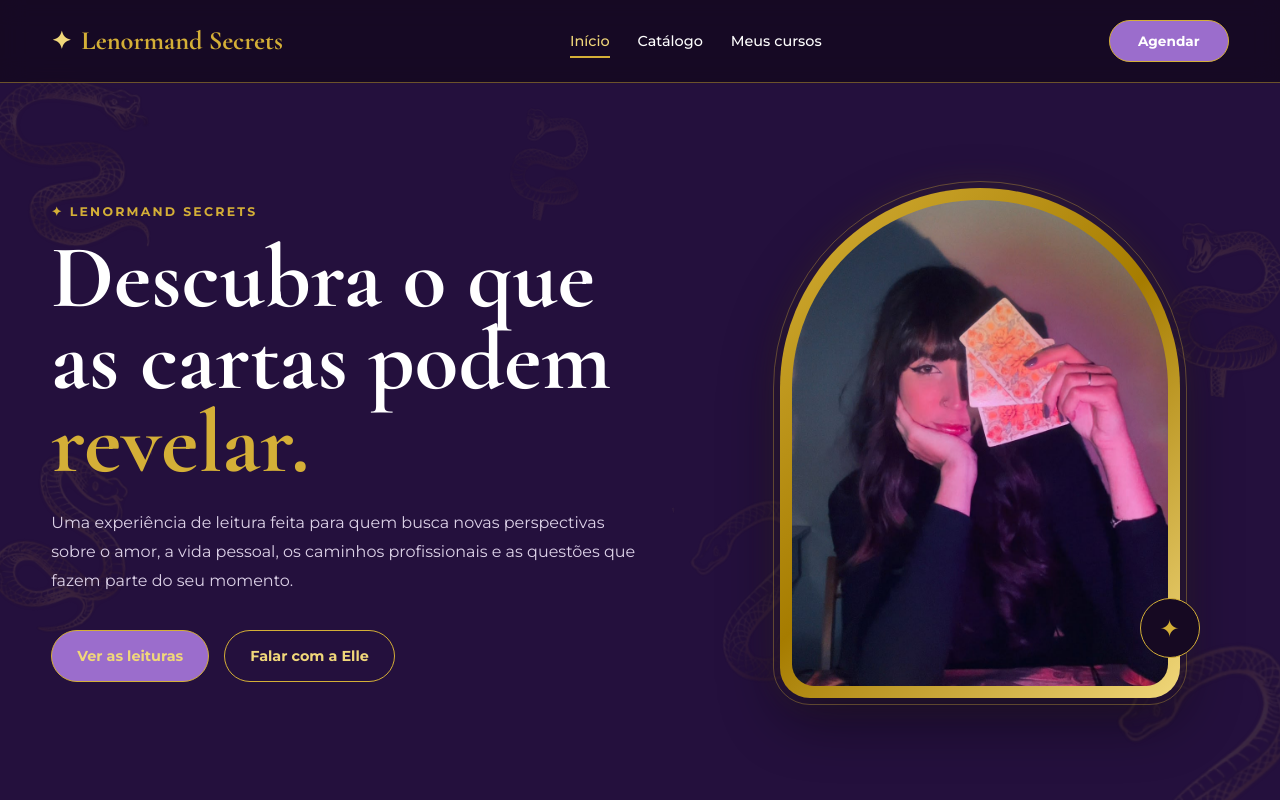
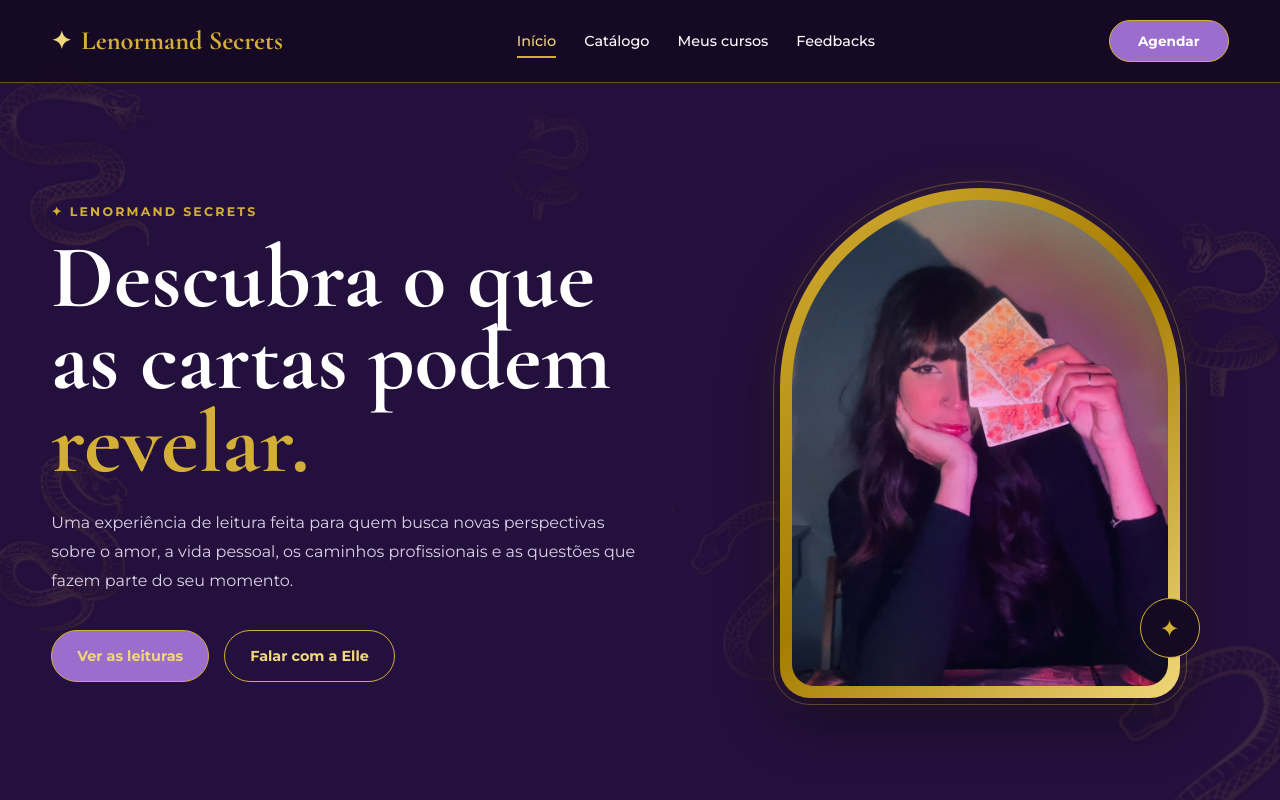
Before and after one commit to SkYantS28/site_ellecartomante, a React (Vite) app: page / in a window 1280 px wide. Shown: the top 800 px of the page. Built offline with nearby package versions, Linux system fonts and the light colour scheme.

Commit message:
Add Feedbacks link to Header component

```diff
--- a/src/components/Header.jsx
+++ b/src/components/Header.jsx
@@ -1,3 +1,4 @@
+
 import { Link, useLocation } from "react-router-dom";
 import "./Header.css";
 
@@ -36,6 +37,13 @@ export default function Header() {
           >
             Meus cursos
           </Link>
+
+          <Link
+            to="/feedbacks"
+            className={isActive("/feedbacks") ? "active" : ""}
+          >
+            Feedbacks
+          </Link>
         </nav>
 
         <Link to="/agendamento" className="header-button">
```
